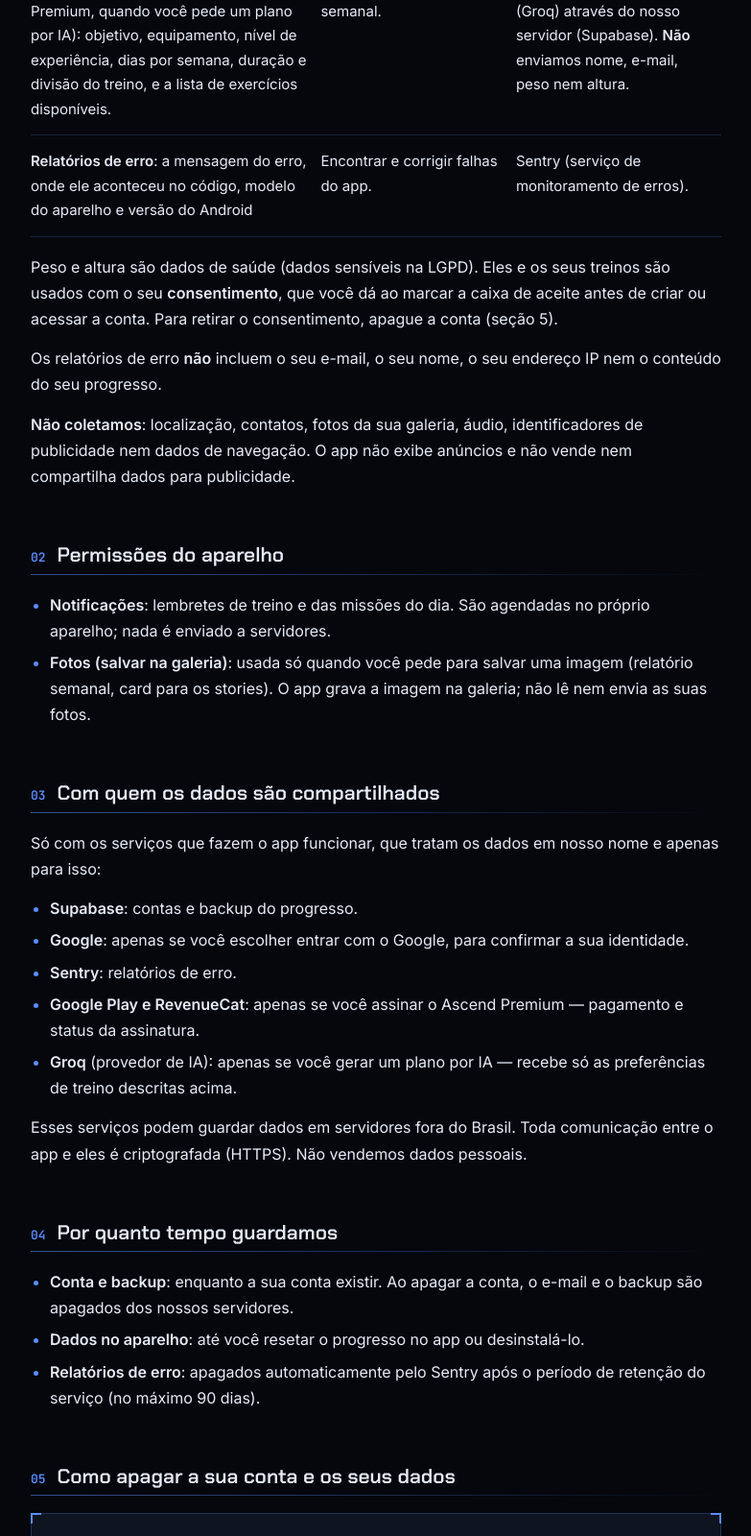
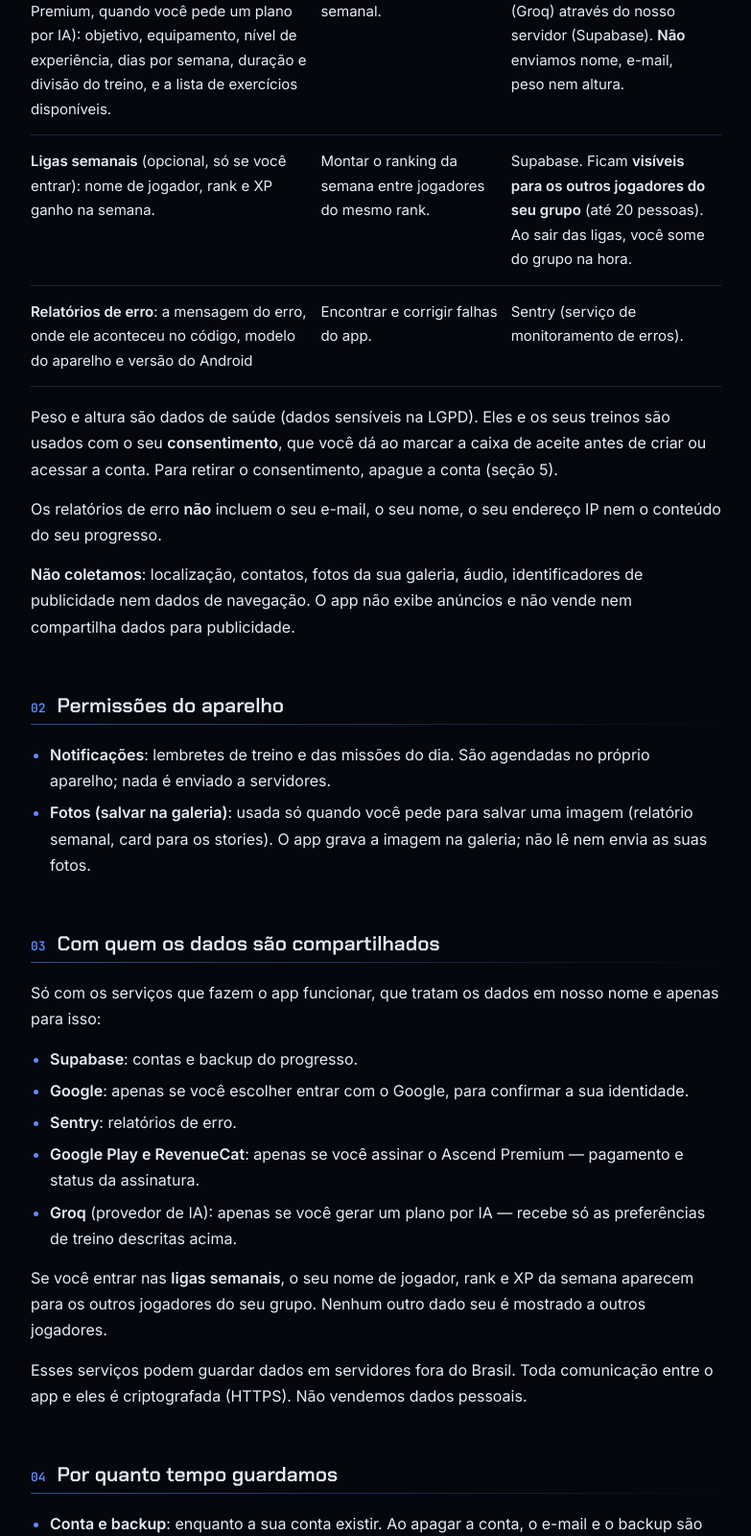
Before and after one commit to Davisamasoa/ascend-legal, a plain HTML site: page index.html in a window 1280 px wide. Shown: the part 1361-2961 px from the top of the page at 96% size, without its empty margins (248-1031 px from the left). Drawn offline with Linux system fonts and the light colour scheme.

Commit message:
Privacy policy: the weekly leagues (opt-in, name/rank/XP visible to the group)
Co-Authored-By: Claude Opus 5.5 <noreply@anthropic.com>

```diff
--- a/index.html
+++ b/index.html
@@ -164,6 +164,7 @@
           <tr><td><strong>Progresso no app</strong>: nome de jogador, objetivo, peso, altura, nível de experiência, plano de treino, treinos registrados (exercícios, séries, cargas, repetições), nível, ouro, conquistas, streak e preferências</td><td>Montar o seu plano de treino, calcular a sua evolução e guardar o backup do seu progresso na sua conta, para recuperá-lo em outro aparelho.</td><td>No seu aparelho e, como backup, no Supabase, ligado à sua conta.</td></tr>
           <tr><td><strong>Assinatura (Ascend Premium)</strong>: se você assinar, o status da assinatura (ativa, em teste, data de renovação) e o identificador da sua conta no Ascend. O pagamento é feito pelo Google Play — <strong>não</strong> recebemos dados do seu cartão.</td><td>Liberar os recursos Premium na sua conta, em qualquer aparelho.</td><td>Google Play e RevenueCat (serviço que gerencia assinaturas).</td></tr>
           <tr><td><strong>Preferências de treino para a IA</strong> (só no Premium, quando você pede um plano por IA): objetivo, equipamento, nível de experiência, dias por semana, duração e divisão do treino, e a lista de exercícios disponíveis.</td><td>Gerar o seu plano semanal.</td><td>Enviadas ao provedor de IA (Groq) através do nosso servidor (Supabase). <strong>Não</strong> enviamos nome, e-mail, peso nem altura.</td></tr>
+          <tr><td><strong>Ligas semanais</strong> (opcional, só se você entrar): nome de jogador, rank e XP ganho na semana.</td><td>Montar o ranking da semana entre jogadores do mesmo rank.</td><td>Supabase. Ficam <strong>visíveis para os outros jogadores do seu grupo</strong> (até 20 pessoas). Ao sair das ligas, você some do grupo na hora.</td></tr>
           <tr><td><strong>Relatórios de erro</strong>: a mensagem do erro, onde ele aconteceu no código, modelo do aparelho e versão do Android</td><td>Encontrar e corrigir falhas do app.</td><td>Sentry (serviço de monitoramento de erros).</td></tr>
         </tbody>
       </table>
@@ -192,6 +193,7 @@
         <li><strong>Google Play e RevenueCat</strong>: apenas se você assinar o Ascend Premium — pagamento e status da assinatura.</li>
         <li><strong>Groq</strong> (provedor de IA): apenas se você gerar um plano por IA — recebe só as preferências de treino descritas acima.</li>
       </ul>
+      <p>Se você entrar nas <strong>ligas semanais</strong>, o seu nome de jogador, rank e XP da semana aparecem para os outros jogadores do seu grupo. Nenhum outro dado seu é mostrado a outros jogadores.</p>
       <p>Esses serviços podem guardar dados em servidores fora do Brasil. Toda comunicação entre o app e eles é criptografada (HTTPS). Não vendemos dados pessoais.</p>
     </section>
 
```
